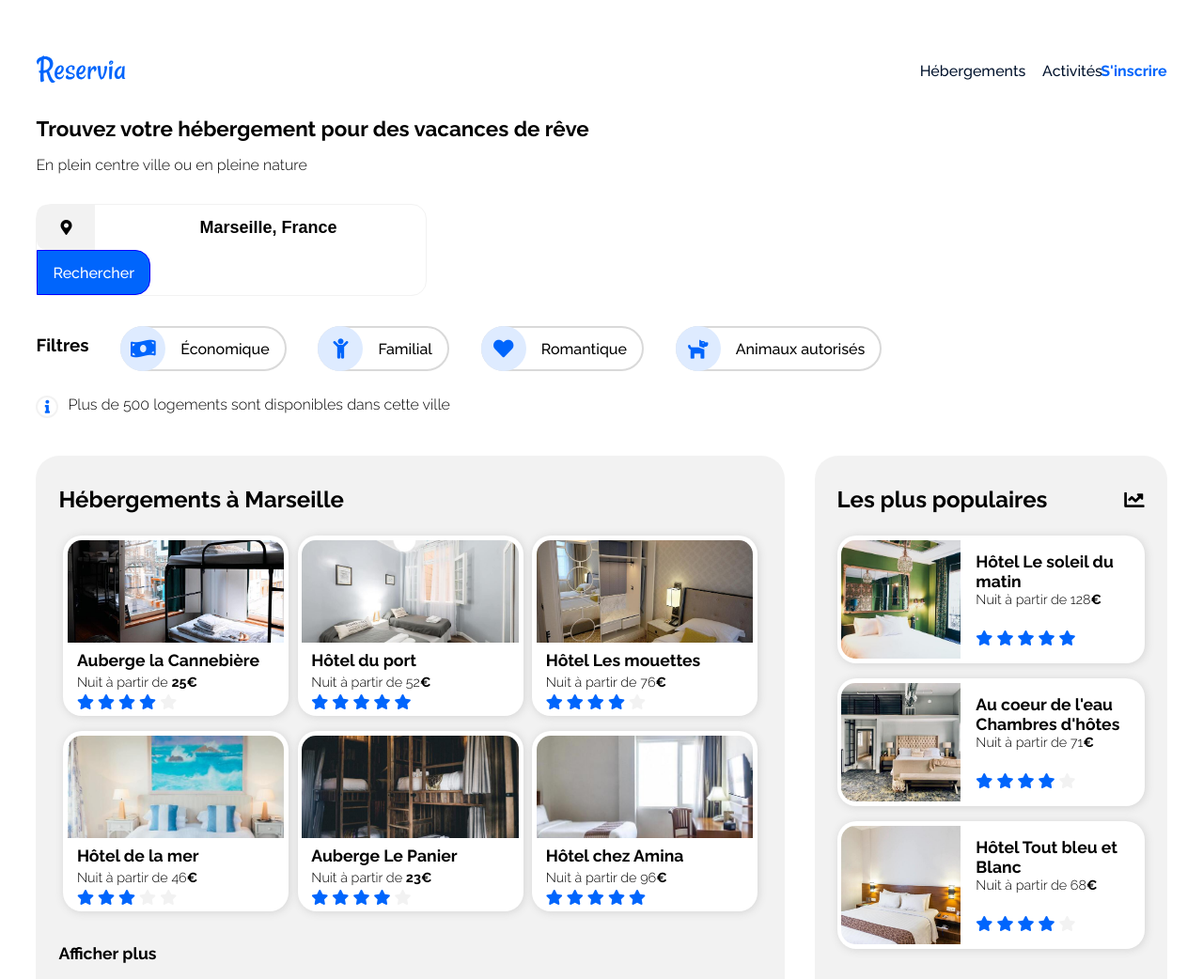
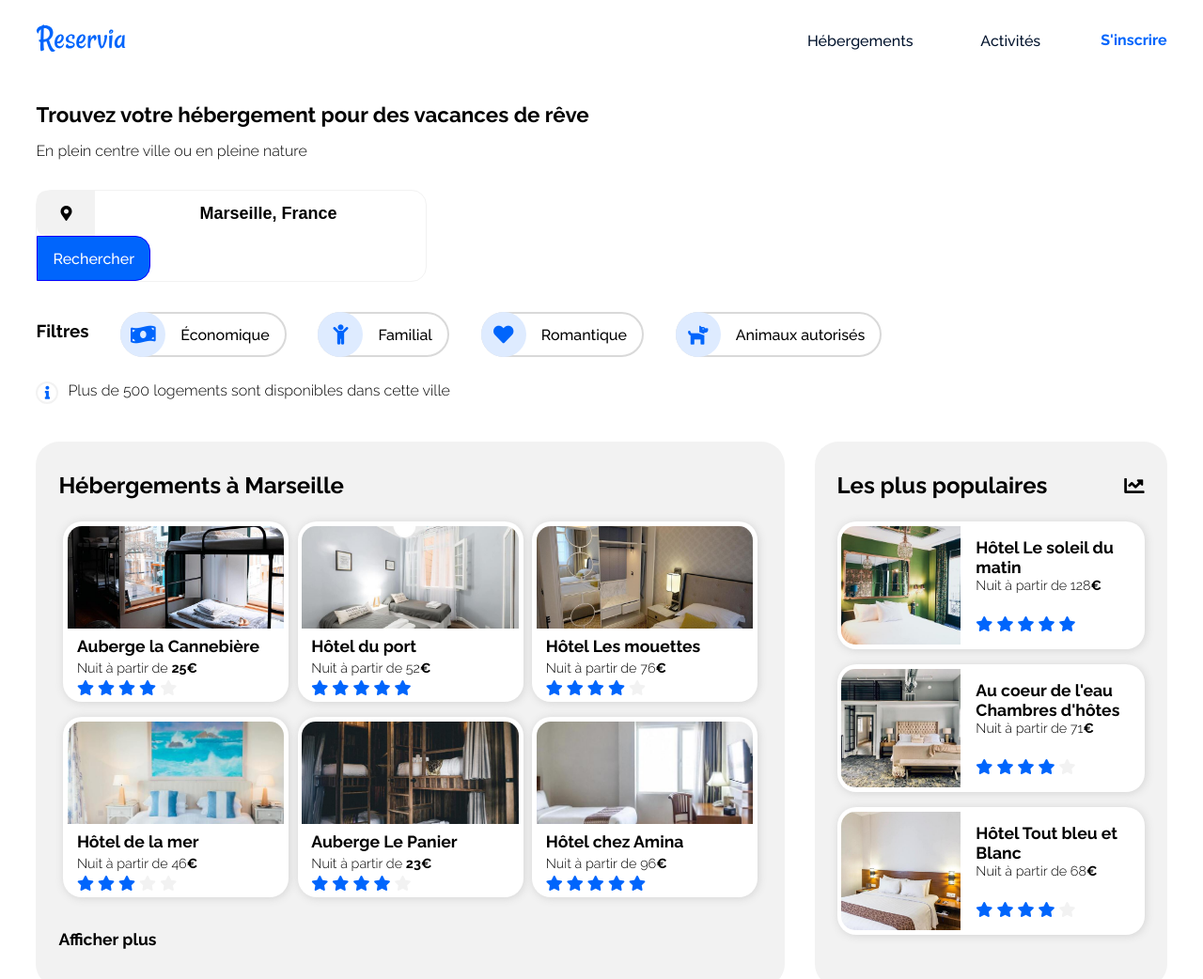
Before and after one commit to jbouheli/JocelinBouhelier_2_21052021, a plain HTML site: page index.html in a window 1280 px wide. Shown: the top 1042 px of the page at 94% size. Drawn offline with Linux system fonts and the light colour scheme.

Commit message:
finalisation barre de navigation

```diff
--- a/styles.css
+++ b/styles.css
@@ -10,7 +10,7 @@ body {
     font-family: "Raleway", "Sans serif";
     width: 100%;
     margin: auto;
-    margin-top: 4%;
+    margin-top: 2%;
     min-width: 375px;
     max-width: 1375px;
 }
@@ -154,8 +154,6 @@ header {
     order: 2;
     width: 100%;
     text-align: center;
-    margin-top: 1em;
-    padding-bottom: 10px;
 }
 
 .nav a {
@@ -172,11 +170,13 @@ header {
 .conteneur-logo {
     width: auto;
     padding-left: 1.5em;
+    padding-bottom: 1em;
 }
 
 .signin {
     order: 1;
     padding-right: 1.5em;
+    padding-bottom: 1em;
     font-weight: bold;
 }
 
@@ -474,6 +474,9 @@ footer p {
 /* version tablette */
 
 @media screen and (min-width: 600px) {
+    body {
+        margin-top: 0;
+    }
     .container {
         padding-left: 3%;
         padding-right: 3%;
@@ -484,10 +487,9 @@ footer p {
     }
     .nav {
         order: 0;
-        width: auto;
+        width: 20em;
         margin-left: auto;
         margin-right: 1em;
-        margin-top: 10px;
     }
     .signin {
         order: 1;
@@ -496,13 +498,24 @@ footer p {
     .item-lien {
         border-bottom: none;
         padding-bottom: 0;
-        margin-right: 10%;
     }
     .item-lien:hover {
+        border-bottom: none;
+        padding-bottom: 0;
+    }
+    .item-lien a:hover {
         width: 100%;
         border-top: 2px solid #0065fc;
-        border-bottom: 0;
-        padding-top: 10px;
+        border-bottom: none;
+        padding-top: 2em;
+        padding-bottom: 2em;
+    }
+    .item-lien a {
+        width: 100%;
+        border-top: 2px solid white;
+        border-bottom: none;
+        padding-top: 2em;
+        padding-bottom: 2em;
     }
     .conteneur-logo {
         width: auto;
@@ -547,6 +560,7 @@ footer p {
     }
     .bloc-act {
         padding: 0;
+        padding-bottom: 2em;
     }
     .bloc-act-main {
         display: flex;
```
